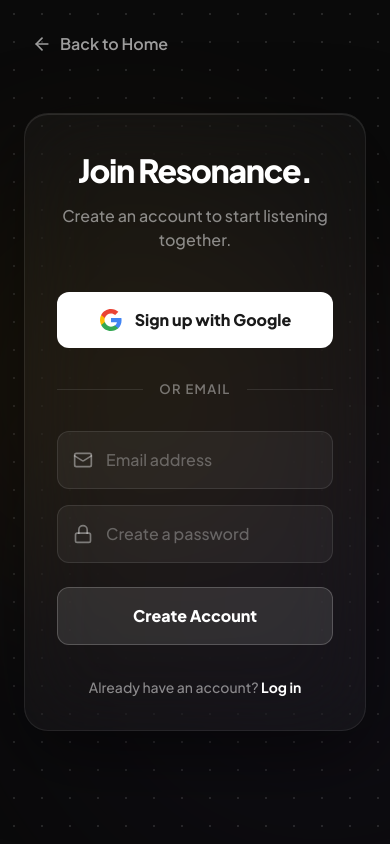
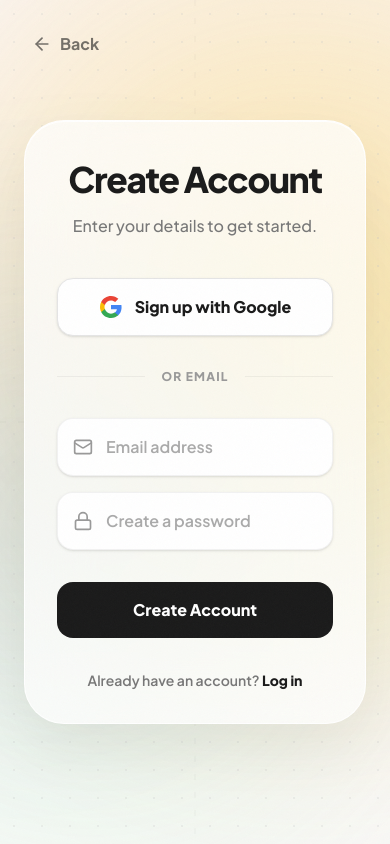
Before and after one commit to Niteshagarwal01/Resonance, a Next.js app in the folder frontend/: page /signup in a window 390 px wide. Built offline with nearby package versions, Linux system fonts and the light colour scheme; no server answers.

Commit message:
Redesign auth pages to match premium light homepage aesthetic

```diff
--- a/frontend/src/app/signup/page.tsx
+++ b/frontend/src/app/signup/page.tsx
@@ -4,7 +4,7 @@
 import { motion } from "framer-motion";
 import { createClient } from "@/utils/supabase/client";
 import Link from "next/link";
-import { ArrowRight, Mail, Lock, AlertCircle, Loader2 } from "lucide-react";
+import { ArrowLeft, Mail, Lock, AlertCircle, Loader2, Music, Zap } from "lucide-react";
 import { useRouter } from "next/navigation";
 
 export default function SignupPage() {
@@ -46,92 +46,147 @@
   };
 
   return (
-    <div className="min-h-screen relative flex items-center justify-center overflow-hidden bg-[#0a0a0a]">
-      {/* Background Ambience */}
-      <div className="absolute inset-0 z-0 pointer-events-none">
-        <div className="blob-orange absolute" style={{ width: 600, height: 600, top: "10%", right: "-10%", opacity: 0.15 }} />
-        <div className="blob-purple absolute" style={{ width: 800, height: 800, bottom: "-20%", left: "-20%", opacity: 0.15 }} />
-        <div className="dot-grid absolute inset-0 opacity-[0.15]" />
+    <div className="min-h-screen w-full flex overflow-hidden relative" style={{ background: "#FAFAF8", color: "#1A1A1A" }}>
+      <div className="grain-overlay z-10 pointer-events-none" />
+
+      {/* FULL SCREEN AMBIENT BACKGROUND (Continuous Gradient) */}
+      <div className="absolute inset-0 z-0 pointer-events-none overflow-hidden">
+        <div className="blob-orange absolute" style={{ width: 1000, height: 1000, top: -200, left: -200, opacity: 0.6 }} />
+        <div className="blob-green absolute" style={{ width: 800, height: 800, bottom: -100, right: -100, opacity: 0.4 }} />
+        <div className="blob-purple absolute" style={{ width: 600, height: 600, top: "20%", right: "20%", opacity: 0.3 }} />
+        <div className="dot-grid absolute inset-0 opacity-[0.25]" />
+        <svg className="absolute inset-0 w-full h-full pointer-events-none z-0" style={{ opacity: 0.04 }}>
+          <line x1="0" y1="50%" x2="100%" y2="50%" stroke="#1A1A1A" strokeWidth="1" strokeDasharray="6 12" />
+          <line x1="50%" y1="0" x2="50%" y2="100%" stroke="#1A1A1A" strokeWidth="1" strokeDasharray="6 12" />
+        </svg>
       </div>
 
-      <Link href="/" className="absolute top-8 left-8 z-20 text-white opacity-60 hover:opacity-100 transition-opacity flex items-center gap-2" style={{ fontWeight: 600, textDecoration: "none" }}>
-        <ArrowRight size={20} className="rotate-180" /> Back to Home
+      {/* LEFT SECTION - Branding & Cinematic Visuals */}
+      <div className="hidden lg:flex w-1/2 flex-col justify-between p-12 lg:p-16 relative z-20">
+        <div className="relative z-10 flex items-center gap-3">
+          <Link href="/" className="flex items-center gap-3 w-fit group" style={{ textDecoration: "none" }}>
+            <motion.div whileHover={{ rotate: 90 }} transition={{ type: "spring", stiffness: 200 }}
+              className="w-12 h-12 flex items-center justify-center shadow-lg" style={{ background: "#1A1A1A", borderRadius: 14 }}
+            >
+              <Music size={22} color="white" strokeWidth={3} />
+            </motion.div>
+            <span style={{ fontWeight: 900, fontSize: 24, letterSpacing: "-0.04em", color: "#1A1A1A" }}>Resonance</span>
+          </Link>
+        </div>
+
+        <div className="relative z-10 pb-12">
+          <motion.div initial={{ opacity: 0, y: 20 }} animate={{ opacity: 1, y: 0 }}>
+            <div className="inline-flex items-center gap-2.5 mb-6" style={{ background: "rgba(255,255,255,0.9)", border: "1px solid rgba(0,0,0,0.06)", padding: "8px 16px", borderRadius: 100, fontSize: 11, fontWeight: 800, letterSpacing: "0.1em", textTransform: "uppercase", boxShadow: "0 4px 20px rgba(0,0,0,0.04)" }}>
+              <Zap size={14} color="#22c55e" fill="#22c55e" />
+              Join the Community
+            </div>
+          </motion.div>
+          <motion.h1
+            initial={{ opacity: 0, y: 30 }} animate={{ opacity: 1, y: 0 }} transition={{ delay: 0.1 }}
+            style={{ fontSize: "clamp(3.5rem, 6vw, 6.5rem)", fontWeight: 900, color: "#1A1A1A", letterSpacing: "-0.04em", lineHeight: 0.95 }}
+          >
+            Start<br/>
+            <span style={{ WebkitBackgroundClip: "text", WebkitTextFillColor: "transparent", backgroundImage: "linear-gradient(135deg, #1A1A1A 0%, #888 100%)", backgroundClip: "text" }}>listening</span><br/>
+            together<span style={{ color: "#22c55e" }}>.</span>
+          </motion.h1>
+          <motion.p
+            initial={{ opacity: 0, y: 30 }} animate={{ opacity: 1, y: 0 }} transition={{ delay: 0.2 }}
+            style={{ color: "#555", fontSize: "1.25rem", marginTop: 24, maxWidth: 440, fontWeight: 500, lineHeight: 1.6 }}
+          >
+            Create an account to join thousands of music lovers discovering and sharing their favorite tracks in real-time.
+          </motion.p>
+        </div>
+      </div>
+
+      {/* RIGHT SECTION - Auth Form */}
+      <div className="w-full lg:w-1/2 flex items-center justify-center relative z-20">
+
+
+        <Link href="/" className="lg:hidden absolute top-8 left-8 z-20 text-[#1A1A1A] opacity-60 hover:opacity-100 transition-opacity flex items-center gap-2" style={{ fontWeight: 700, textDecoration: "none" }}>
+          <ArrowLeft size={20} /> Back
         </Link>
 
+        {/* Floating Glassmorphic Signup Card */}
         <motion.div
-        initial={{ opacity: 0, y: 40 }} animate={{ opacity: 1, y: 0 }} transition={{ type: "spring", stiffness: 80, damping: 20 }}
-        className="w-full max-w-md p-8 sm:p-10 rounded-3xl relative z-10 mx-6"
-        style={{ background: "rgba(255,255,255,0.03)", border: "1px solid rgba(255,255,255,0.08)", backdropFilter: "blur(40px)", boxShadow: "0 24px 80px rgba(0,0,0,0.5), inset 0 1px 0 rgba(255,255,255,0.1)" }}
+          initial={{ opacity: 0, scale: 0.96, y: 20 }} animate={{ opacity: 1, scale: 1, y: 0 }} transition={{ type: "spring", stiffness: 80, damping: 20 }}
+          className="w-full max-w-[440px] p-8 sm:p-12 rounded-[2.5rem] relative z-10 mx-6"
+          style={{
+            background: "rgba(255,255,255,0.75)",
+            backdropFilter: "blur(30px)",
+            border: "1.5px solid rgba(255,255,255,0.9)",
+            boxShadow: "0 24px 60px rgba(0,0,0,0.06), inset 0 1px 0 rgba(255,255,255,1)"
+          }}
         >
-        <div className="text-center mb-10">
-          <h1 style={{ fontSize: "clamp(2rem, 5vw, 2.8rem)", fontWeight: 900, color: "white", letterSpacing: "-0.04em", margin: "0 0 10px 0" }}>Join Resonance.</h1>
-          <p style={{ color: "rgba(255,255,255,0.5)", fontSize: 16, margin: 0, fontWeight: 500 }}>Create an account to start listening together.</p>
+          <div className="mb-10 text-center">
+            <h2 style={{ fontSize: "2.2rem", fontWeight: 900, color: "#1A1A1A", letterSpacing: "-0.04em", margin: "0 0 8px 0" }}>Create Account</h2>
+            <p style={{ color: "#777", fontSize: 16, margin: 0, fontWeight: 500 }}>Enter your details to get started.</p>
           </div>
 
           {error && (
-          <motion.div initial={{ opacity: 0, scale: 0.95 }} animate={{ opacity: 1, scale: 1 }} className="mb-6 p-4 rounded-xl flex items-start gap-3" style={{ background: "rgba(239, 68, 68, 0.1)", border: "1px solid rgba(239, 68, 68, 0.2)" }}>
+            <motion.div initial={{ opacity: 0, scale: 0.95 }} animate={{ opacity: 1, scale: 1 }} className="mb-6 p-4 rounded-xl flex items-start gap-3" style={{ background: "rgba(239, 68, 68, 0.08)", border: "1px solid rgba(239, 68, 68, 0.2)" }}>
               <AlertCircle color="#ef4444" size={20} className="shrink-0 mt-0.5" />
-            <span style={{ color: "#ef4444", fontSize: 14, fontWeight: 500 }}>{error}</span>
+              <span style={{ color: "#ef4444", fontSize: 14, fontWeight: 600 }}>{error}</span>
             </motion.div>
           )}
 
           {success ? (
             <motion.div initial={{ opacity: 0, scale: 0.95 }} animate={{ opacity: 1, scale: 1 }} className="text-center py-8">
               <Mail size={48} color="#22c55e" className="mx-auto mb-4" />
-            <h3 className="text-2xl font-bold text-white mb-2">Check your email</h3>
-            <p className="text-white/60 font-medium">We sent a verification link to {email}. Please click it to activate your account.</p>
+              <h3 className="text-2xl font-bold text-[#1A1A1A] mb-2">Check your email</h3>
+              <p className="text-[#555] font-medium">We sent a verification link to {email}. Please click it to activate your account.</p>
             </motion.div>
           ) : (
             <>
               <button
                 onClick={handleGoogleSignup}
-              className="w-full flex items-center justify-center gap-3 py-4 rounded-xl transition-all active:scale-95 hover:bg-white/90"
-              style={{ background: "white", color: "#1A1A1A", fontWeight: 800, fontSize: 16, border: "none", cursor: "pointer" }}
+                className="w-full flex items-center justify-center gap-3 py-4 rounded-2xl transition-all active:scale-95 shadow-sm hover:shadow-md"
+                style={{ background: "white", color: "#1A1A1A", fontWeight: 800, fontSize: 16, border: "1px solid #e5e5e5", cursor: "pointer" }}
               >
                 <svg width="24" height="24" viewBox="0 0 24 24" xmlns="http://www.w3.org/2000/svg"><path d="M22.56 12.25c0-.78-.07-1.53-.2-2.25H12v4.26h5.92c-.26 1.37-1.04 2.53-2.21 3.31v2.77h3.57c2.08-1.92 3.28-4.74 3.28-8.09z" fill="#4285F4"/><path d="M12 23c2.97 0 5.46-.98 7.28-2.66l-3.57-2.77c-.98.66-2.23 1.06-3.71 1.06-2.86 0-5.29-1.93-6.16-4.53H2.18v2.84C3.99 20.53 7.7 23 12 23z" fill="#34A853"/><path d="M5.84 14.09c-.22-.66-.35-1.36-.35-2.09s.13-1.43.35-2.09V7.07H2.18C1.43 8.55 1 10.22 1 12s.43 3.45 1.18 4.93l2.85-2.22.81-.62z" fill="#FBBC05"/><path d="M12 5.38c1.62 0 3.06.56 4.21 1.64l3.15-3.15C17.45 2.09 14.97 1 12 1 7.7 1 3.99 3.47 2.18 7.07l3.66 2.84c.87-2.6 3.3-4.53 6.16-4.53z" fill="#EA4335"/></svg>
                 Sign up with Google
               </button>
 
               <div className="flex items-center gap-4 my-8">
-              <div className="flex-1 h-px bg-white/10" />
-              <span style={{ color: "rgba(255,255,255,0.4)", fontSize: 13, fontWeight: 600, textTransform: "uppercase", letterSpacing: "0.1em" }}>or email</span>
-              <div className="flex-1 h-px bg-white/10" />
+                <div className="flex-1 h-px bg-black/5" />
+                <span style={{ color: "#999", fontSize: 12, fontWeight: 800, textTransform: "uppercase", letterSpacing: "0.1em" }}>or email</span>
+                <div className="flex-1 h-px bg-black/5" />
               </div>
 
               <form onSubmit={handleEmailSignup} className="flex flex-col gap-4">
                 <div className="relative group">
-                <Mail size={20} color="rgba(255,255,255,0.4)" className="absolute left-4 top-1/2 -translate-y-1/2 group-focus-within:text-white transition-colors" />
+                  <Mail size={20} color="#999" className="absolute left-4 top-1/2 -translate-y-1/2 group-focus-within:text-[#1A1A1A] transition-colors" />
                   <input
                     type="email" placeholder="Email address" required
                     value={email} onChange={e => setEmail(e.target.value)}
-                  className="w-full bg-white/5 border border-white/10 text-white rounded-xl py-4 pl-12 pr-4 outline-none focus:border-white/30 focus:bg-white/10 transition-all placeholder:text-white/30"
-                  style={{ fontSize: 16, fontWeight: 500 }}
+                    className="w-full bg-white border border-black/5 text-[#1A1A1A] rounded-2xl py-4 pl-12 pr-4 outline-none focus:border-[#1A1A1A]/20 focus:ring-4 focus:ring-[#1A1A1A]/5 transition-all placeholder:text-[#aaa] shadow-sm"
+                    style={{ fontSize: 16, fontWeight: 600 }}
                   />
                 </div>
                 <div className="relative group">
-                <Lock size={20} color="rgba(255,255,255,0.4)" className="absolute left-4 top-1/2 -translate-y-1/2 group-focus-within:text-white transition-colors" />
+                  <Lock size={20} color="#999" className="absolute left-4 top-1/2 -translate-y-1/2 group-focus-within:text-[#1A1A1A] transition-colors" />
                   <input
                     type="password" placeholder="Create a password" required minLength={6}
                     value={password} onChange={e => setPassword(e.target.value)}
-                  className="w-full bg-white/5 border border-white/10 text-white rounded-xl py-4 pl-12 pr-4 outline-none focus:border-white/30 focus:bg-white/10 transition-all placeholder:text-white/30"
-                  style={{ fontSize: 16, fontWeight: 500 }}
+                    className="w-full bg-white border border-black/5 text-[#1A1A1A] rounded-2xl py-4 pl-12 pr-4 outline-none focus:border-[#1A1A1A]/20 focus:ring-4 focus:ring-[#1A1A1A]/5 transition-all placeholder:text-[#aaa] shadow-sm"
+                    style={{ fontSize: 16, fontWeight: 600 }}
                   />
                 </div>
                 <button
                   type="submit" disabled={loading}
-                className="w-full flex items-center justify-center gap-2 py-4 rounded-xl mt-2 transition-all active:scale-95 disabled:opacity-50 disabled:pointer-events-none"
-                style={{ background: "rgba(255,255,255,0.1)", border: "1px solid rgba(255,255,255,0.2)", color: "white", fontWeight: 800, fontSize: 16, cursor: "pointer" }}
+                  className="w-full flex items-center justify-center gap-2 py-4 rounded-2xl mt-4 transition-all active:scale-95 disabled:opacity-50 hover:shadow-xl hover:shadow-black/10"
+                  style={{ background: "#1A1A1A", color: "white", fontWeight: 800, fontSize: 16, cursor: "pointer", border: "none" }}
                 >
                   {loading ? <Loader2 size={20} className="animate-spin" /> : "Create Account"}
                 </button>
               </form>
 
-            <p className="text-center mt-8" style={{ color: "rgba(255,255,255,0.5)", fontSize: 14, fontWeight: 500 }}>
-              Already have an account? <Link href="/login" className="text-white hover:underline" style={{ fontWeight: 700 }}>Log in</Link>
+              <p className="text-center mt-8" style={{ color: "#777", fontSize: 14, fontWeight: 600 }}>
+                Already have an account? <Link href="/login" className="text-[#1A1A1A] hover:underline" style={{ fontWeight: 800 }}>Log in</Link>
               </p>
             </>
           )}
         </motion.div>
       </div>
+    </div>
   );
 }
```
Also changed, not shown: frontend/src/app/login/page.tsx (+87 -32 lines). Lines whose indentation alone changed are shown as unchanged.
